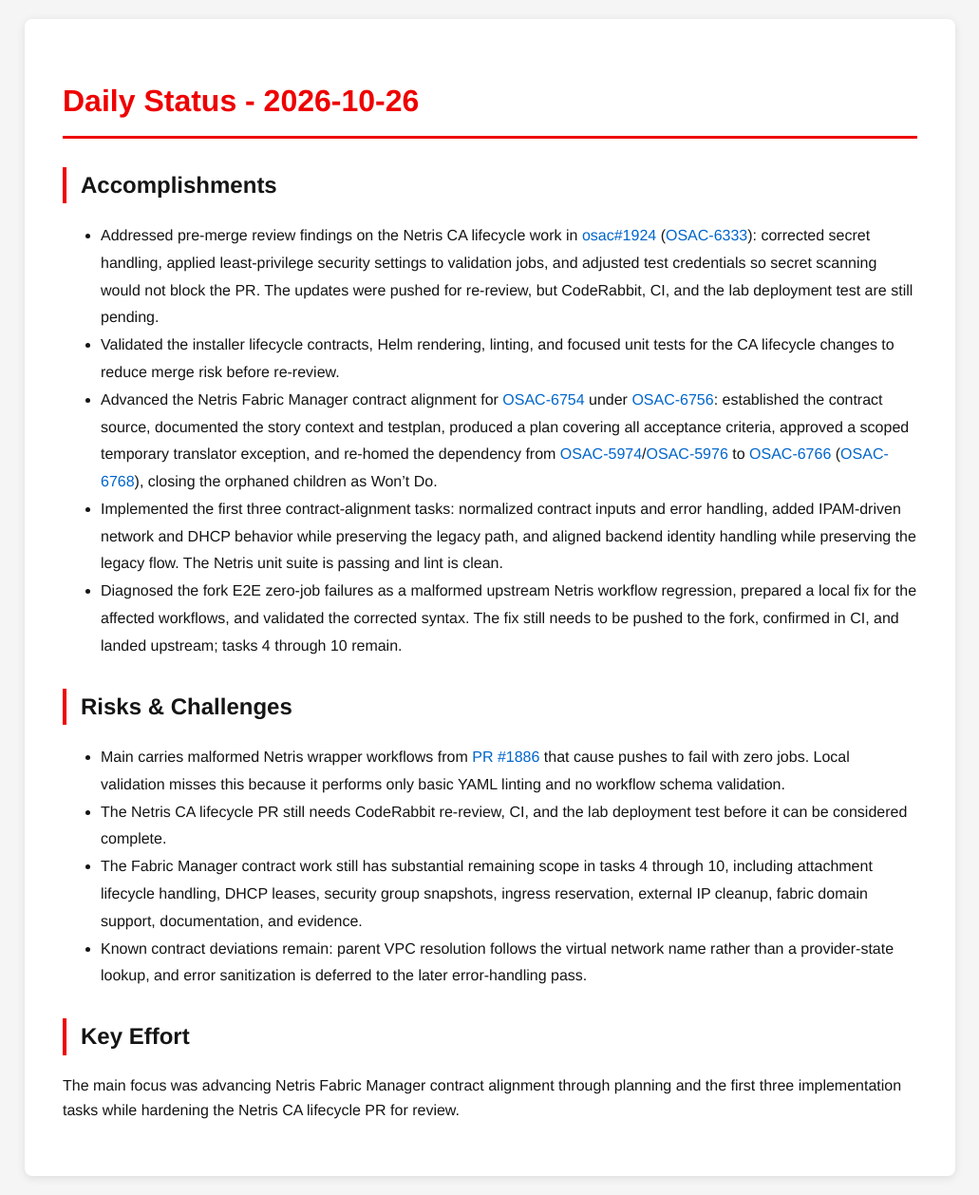
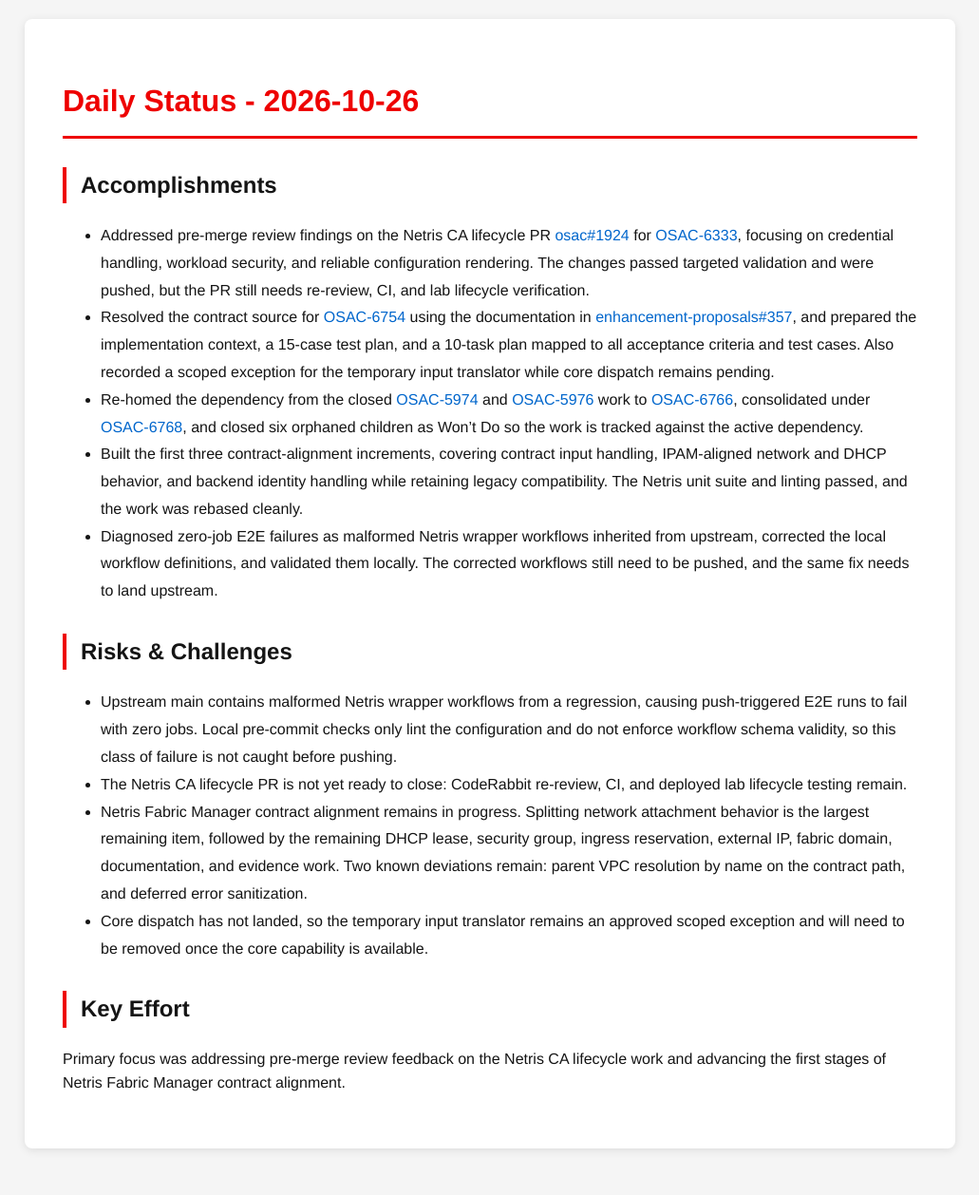
Before and after one commit to tzvatot/daily-status, a Jekyll site: the page built from 2026-10-26.md, in a window 1280 px wide. Shown: the whole page at 95% size, without its empty margins (124-1155 px from the left). Built offline with Jekyll 4.4.1, drawn with Linux system fonts in a browser that asks for light colours; after the commit the page ends 1229 px from its top, so only the background shows below that.

Commit message:
Daily status update - 2026-10-26

```diff
--- a/2026-10-26.md
+++ b/2026-10-26.md
@@ -7,17 +7,17 @@
 # Daily Status - 2026-10-26
 
 ## Accomplishments
-- Addressed pre-merge review findings on the Netris CA lifecycle work in [osac#1924](https://github.com/osac-project/osac/pull/1924) ([OSAC-6333](https://redhat.atlassian.net/browse/OSAC-6333)): corrected secret handling, applied least-privilege security settings to validation jobs, and adjusted test credentials so secret scanning would not block the PR. The updates were pushed for re-review, but CodeRabbit, CI, and the lab deployment test are still pending.
-- Validated the installer lifecycle contracts, Helm rendering, linting, and focused unit tests for the CA lifecycle changes to reduce merge risk before re-review.
-- Advanced the Netris Fabric Manager contract alignment for [OSAC-6754](https://redhat.atlassian.net/browse/OSAC-6754) under [OSAC-6756](https://redhat.atlassian.net/browse/OSAC-6756): established the contract source, documented the story context and testplan, produced a plan covering all acceptance criteria, approved a scoped temporary translator exception, and re-homed the dependency from [OSAC-5974](https://redhat.atlassian.net/browse/OSAC-5974)/[OSAC-5976](https://redhat.atlassian.net/browse/OSAC-5976) to [OSAC-6766](https://redhat.atlassian.net/browse/OSAC-6766) ([OSAC-6768](https://redhat.atlassian.net/browse/OSAC-6768)), closing the orphaned children as Won't Do.
-- Implemented the first three contract-alignment tasks: normalized contract inputs and error handling, added IPAM-driven network and DHCP behavior while preserving the legacy path, and aligned backend identity handling while preserving the legacy flow. The Netris unit suite is passing and lint is clean.
-- Diagnosed the fork E2E zero-job failures as a malformed upstream Netris workflow regression, prepared a local fix for the affected workflows, and validated the corrected syntax. The fix still needs to be pushed to the fork, confirmed in CI, and landed upstream; tasks 4 through 10 remain.
+- Addressed pre-merge review findings on the Netris CA lifecycle PR [osac#1924](https://github.com/osac-project/osac/pull/1924) for [OSAC-6333](https://redhat.atlassian.net/browse/OSAC-6333), focusing on credential handling, workload security, and reliable configuration rendering. The changes passed targeted validation and were pushed, but the PR still needs re-review, CI, and lab lifecycle verification.
+- Resolved the contract source for [OSAC-6754](https://redhat.atlassian.net/browse/OSAC-6754) using the documentation in [enhancement-proposals#357](https://github.com/osac-project/enhancement-proposals/pull/357), and prepared the implementation context, a 15-case test plan, and a 10-task plan mapped to all acceptance criteria and test cases. Also recorded a scoped exception for the temporary input translator while core dispatch remains pending.
+- Re-homed the dependency from the closed [OSAC-5974](https://redhat.atlassian.net/browse/OSAC-5974) and [OSAC-5976](https://redhat.atlassian.net/browse/OSAC-5976) work to [OSAC-6766](https://redhat.atlassian.net/browse/OSAC-6766), consolidated under [OSAC-6768](https://redhat.atlassian.net/browse/OSAC-6768), and closed six orphaned children as Won't Do so the work is tracked against the active dependency.
+- Built the first three contract-alignment increments, covering contract input handling, IPAM-aligned network and DHCP behavior, and backend identity handling while retaining legacy compatibility. The Netris unit suite and linting passed, and the work was rebased cleanly.
+- Diagnosed zero-job E2E failures as malformed Netris wrapper workflows inherited from upstream, corrected the local workflow definitions, and validated them locally. The corrected workflows still need to be pushed, and the same fix needs to land upstream.
 
 ## Risks & Challenges
-- Main carries malformed Netris wrapper workflows from [PR #1886](https://github.com/osac-project/osac/pull/1886) that cause pushes to fail with zero jobs. Local validation misses this because it performs only basic YAML linting and no workflow schema validation.
-- The Netris CA lifecycle PR still needs CodeRabbit re-review, CI, and the lab deployment test before it can be considered complete.
-- The Fabric Manager contract work still has substantial remaining scope in tasks 4 through 10, including attachment lifecycle handling, DHCP leases, security group snapshots, ingress reservation, external IP cleanup, fabric domain support, documentation, and evidence.
-- Known contract deviations remain: parent VPC resolution follows the virtual network name rather than a provider-state lookup, and error sanitization is deferred to the later error-handling pass.
+- Upstream main contains malformed Netris wrapper workflows from a regression, causing push-triggered E2E runs to fail with zero jobs. Local pre-commit checks only lint the configuration and do not enforce workflow schema validity, so this class of failure is not caught before pushing.
+- The Netris CA lifecycle PR is not yet ready to close: CodeRabbit re-review, CI, and deployed lab lifecycle testing remain.
+- Netris Fabric Manager contract alignment remains in progress. Splitting network attachment behavior is the largest remaining item, followed by the remaining DHCP lease, security group, ingress reservation, external IP, fabric domain, documentation, and evidence work. Two known deviations remain: parent VPC resolution by name on the contract path, and deferred error sanitization.
+- Core dispatch has not landed, so the temporary input translator remains an approved scoped exception and will need to be removed once the core capability is available.
 
 ## Key Effort
-The main focus was advancing Netris Fabric Manager contract alignment through planning and the first three implementation tasks while hardening the Netris CA lifecycle PR for review.
+Primary focus was addressing pre-merge review feedback on the Netris CA lifecycle work and advancing the first stages of Netris Fabric Manager contract alignment.
```
